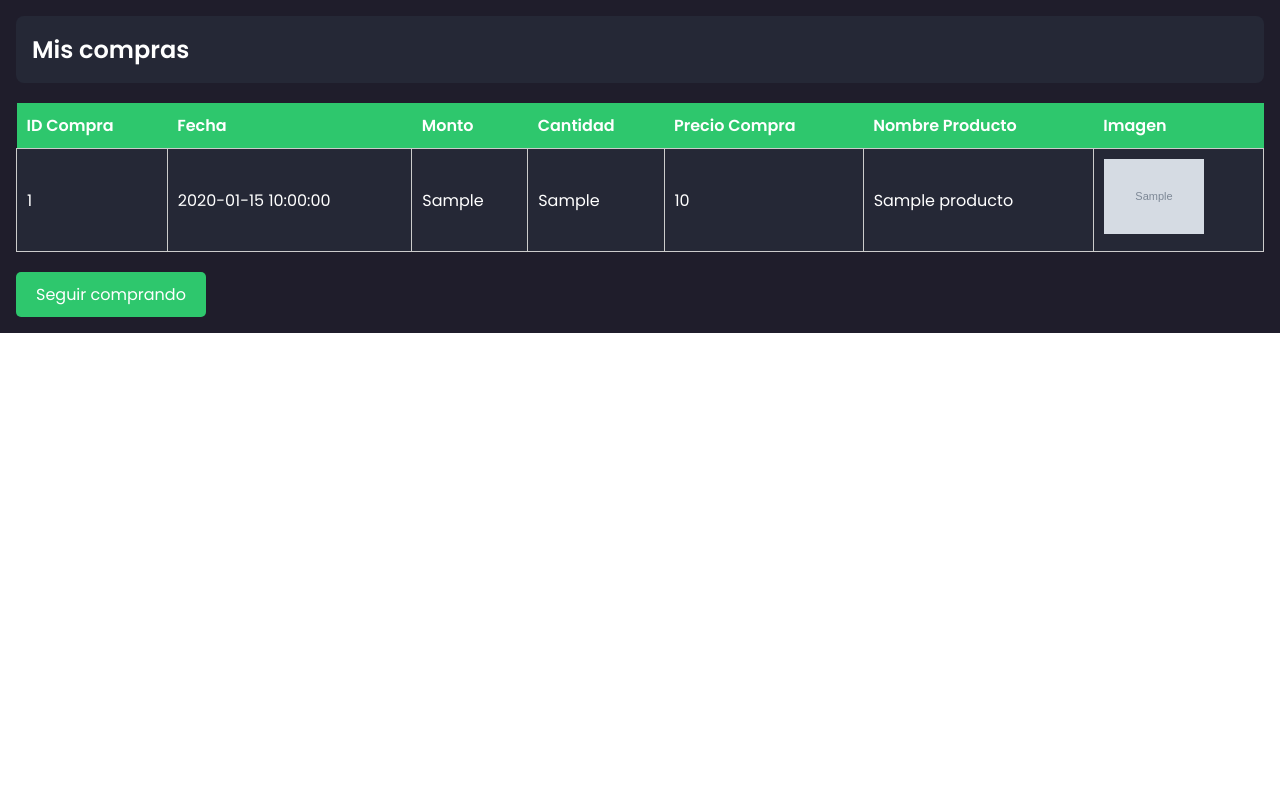
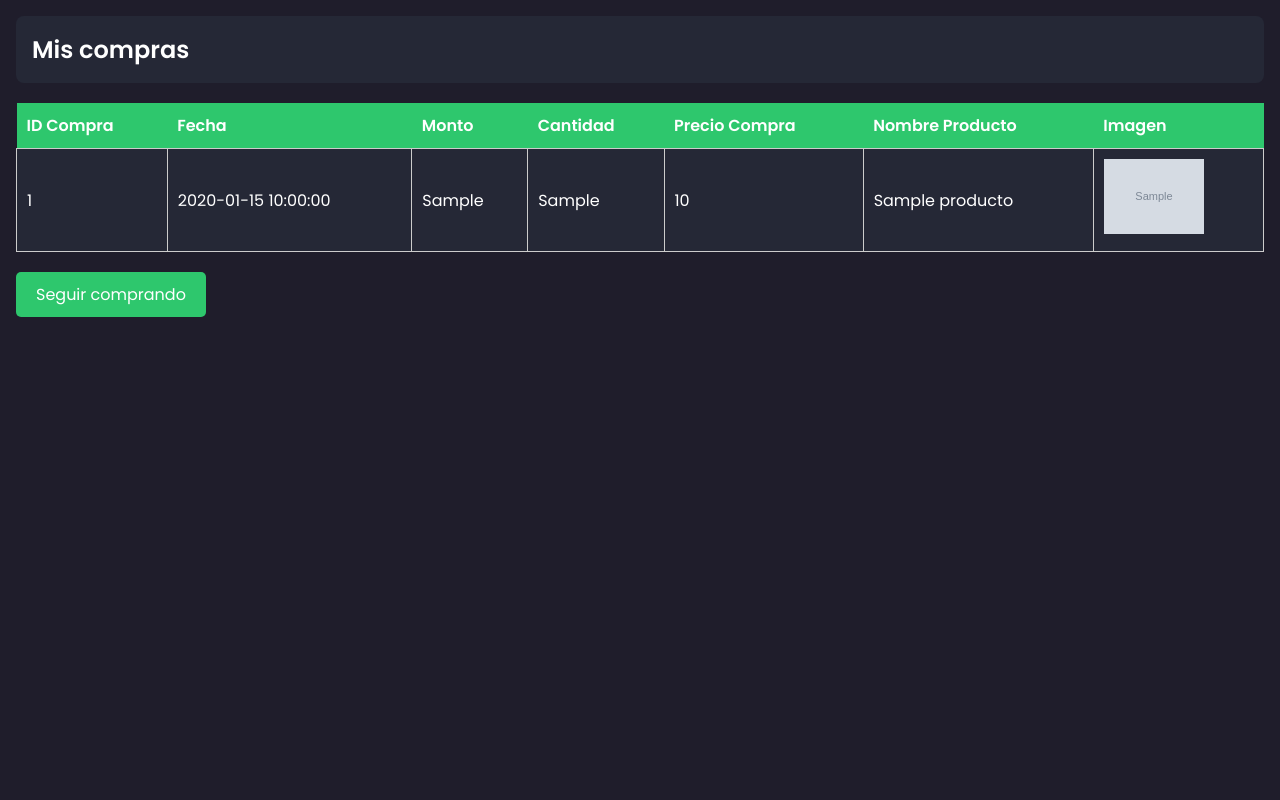
Before and after one commit to Gironmv12/cafeterov2, a PHP site: page /View/Pages/mis_compras.php in a window 1280 px wide. Run offline with PHP 8.4, Linux system fonts and the light colour scheme; the visitor is signed in with stand-in values (Sample User, id 1); tables that the repository leaves empty or names only in its code hold one stand-in row (values such as "Sample post"); grey boxes marked "Sample" are stand-in pictures.

Commit message:
Esposicion con exitoo

```diff
--- a/View/Css/mis_compras.css
+++ b/View/Css/mis_compras.css
@@ -12,6 +12,8 @@ html {
 .app-container{
     padding: 1rem;
     background-color: #1F1D2B;
+    width: 100%;
+    height: 100vh;
 }
 
 .app-container .title{
```
